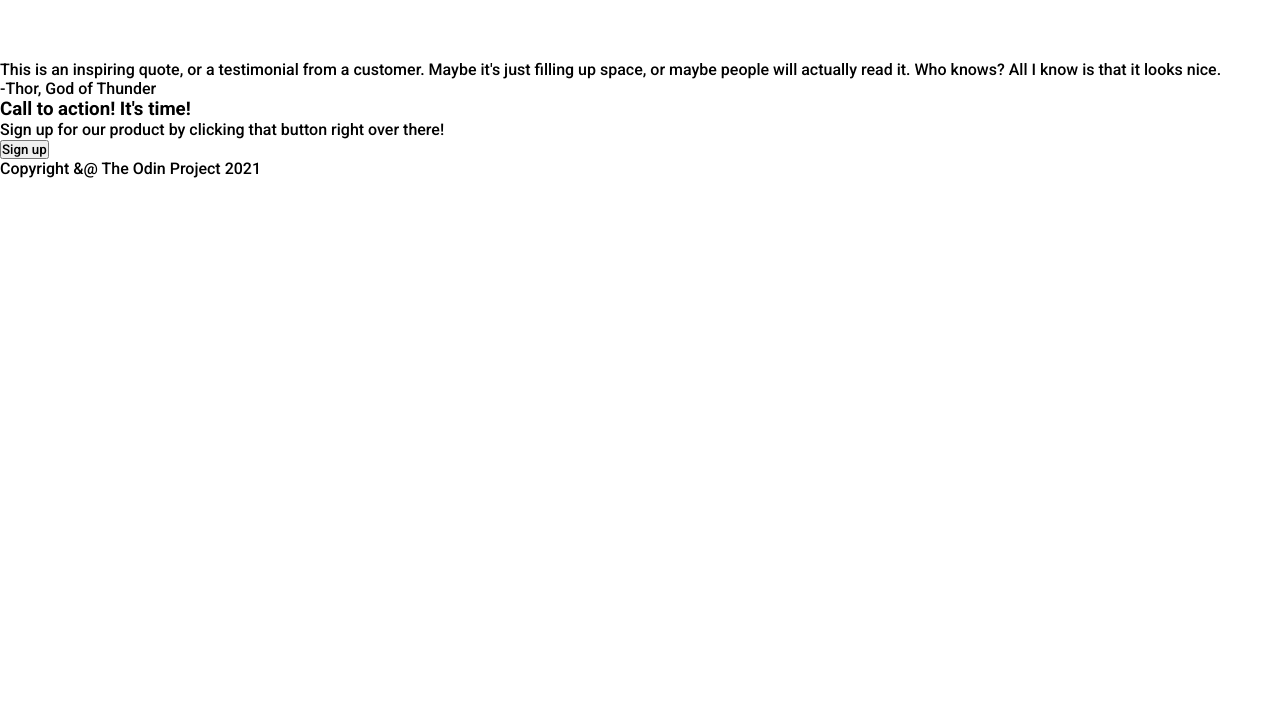
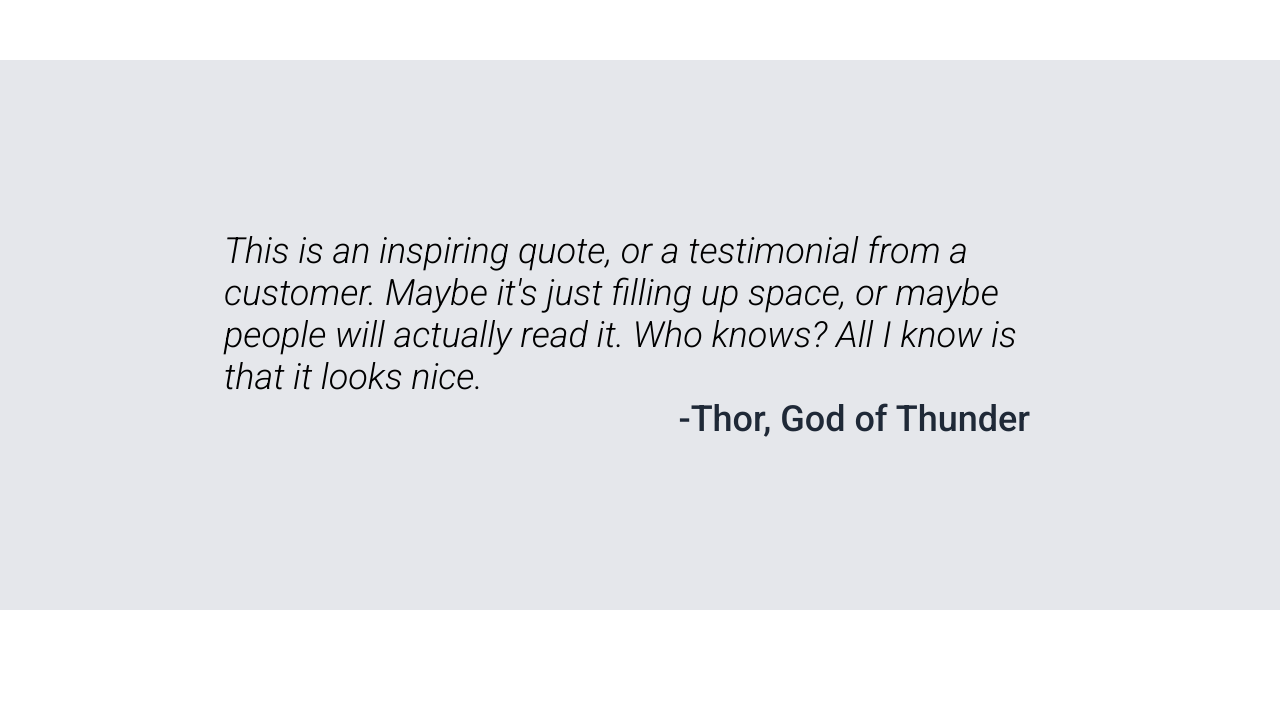
Before and after one commit to Mixhetl/landing-page, a plain HTML site: page index.html in a window 1280 px wide. Shown: the part 1080-1790 px from the top of the page. Before the commit the page ends 1258 px from the top, so only its background shows below. Drawn offline with Linux system fonts and the light colour scheme.

Commit message:
Modify index.html & index-style.css, finished

```diff
--- a/css/index-styles.css
+++ b/css/index-styles.css
@@ -139,3 +139,78 @@ html, body {
     font-weight: 300;
     margin-top: 10px;
 }
+
+/*Thor Section*/
+.thor {
+    background-color: #e5e7eb;
+    display: flex;
+    flex-direction: column;
+    justify-content: center;
+    align-items: center;
+    height: 550px;
+}
+
+.thor-paragraph {
+    font-size: 36px;
+    font-weight: 300;
+    font-style: italic;
+    max-width: 65%;
+}
+
+.thor-thunder {
+    color: #1f2937;;
+    font-size: 36px;
+    align-self: flex-end;
+    margin-right: 250px;
+}
+
+/*Action Section*/
+.action{
+    height: 350px;
+    display: flex;
+    justify-content: center;
+    align-items: center;
+}
+
+.action-container {
+    display: flex;
+    gap: 100px;
+    background-color: #0d6efd;
+    padding: 50px 100px 50px 100px;
+    border-radius: 10px;
+}
+
+.action-call, .action-sign{
+    color: #f9faf8;
+    font-size: 22px;
+}
+
+.action-sign {
+    font-size: 16px;
+    font-weight: 300;
+}
+
+.action-btn {
+    width: 130px;
+    height: 40px;
+    color: #f9faf8;
+    font-weight: 700;
+    font-size: 16px;
+    background-color: #0d6efd;
+    border: 3px solid #f9faf8;
+    border-radius: 10px;
+}
+
+/*Footer*/
+.footer {
+    background-color: #1f2937;
+    text-align: center;
+    height: 100px;
+    padding: 40px;
+}
+
+.copyright {
+    color: #f9faf8;
+    font-size: 17px;
+    font-weight: 400;
+}
--- a/index.html
+++ b/index.html
@@ -67,29 +67,29 @@
         </figure>
       </div>
     </main>
-    <section>
-      <p>
+    <section class="thor">
+      <p class="thor-paragraph">
         This is an inspiring quote, or a testimonial from a customer. Maybe it's
         just filling up space, or maybe people will actually read it. Who knows?
         All I know is that it looks nice.
       </p>
-      <p>-Thor, God of Thunder</p>
+      <p class=thor-thunder>-Thor, God of Thunder</p>
     </section>
-    <section>
-      <div>
+    <section class="action">
+      <div class="action-container">
         <div>
-          <h3>Call to action! It's time!</h3>
-          <p>
+          <h3 class="action-call">Call to action! It's time!</h3>
+          <p class="action-sign">
             Sign up for our product by clicking that button right over there!
           </p>
         </div>
         <div>
-          <button>Sign up</button>
+          <button class="action-btn">Sign up</button>
         </div>
       </div>
     </section>
-    <footer>
-        Copyright &@ The Odin Project 2021
+    <footer class="footer">
+        <p class="copyright">Copyright &#169 The Odin Project 2021</p>
     </footer>
   </body>
 </html>
```
